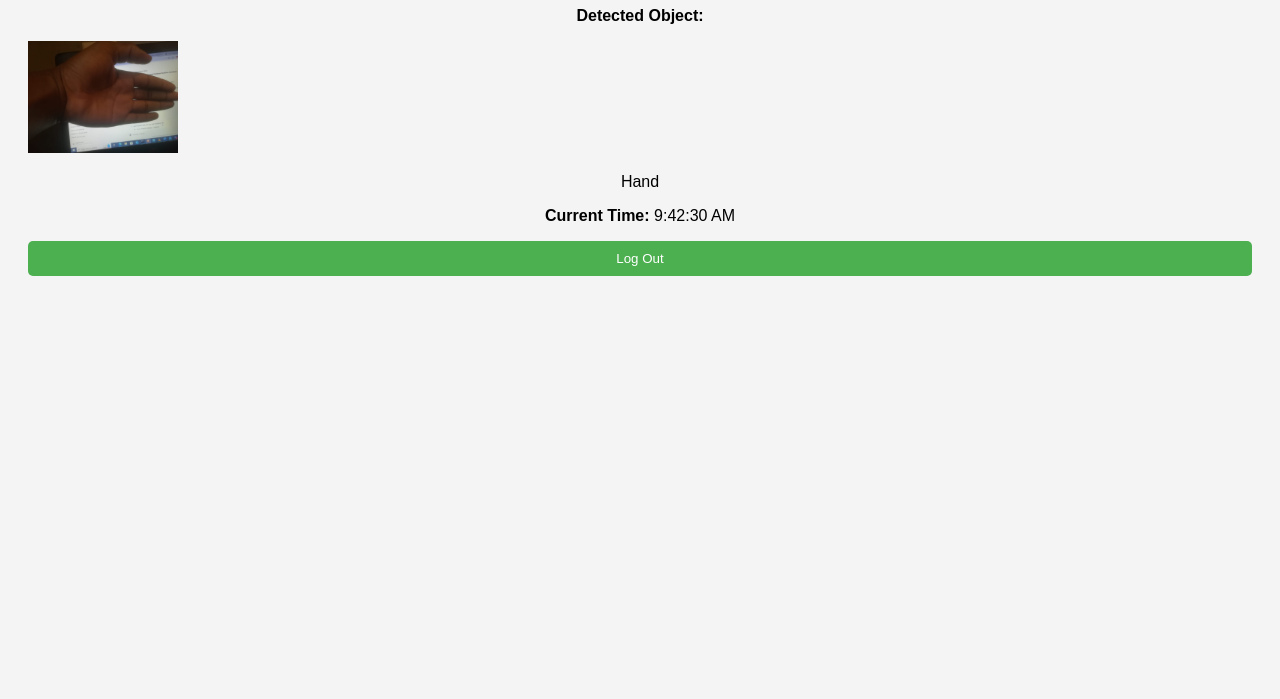
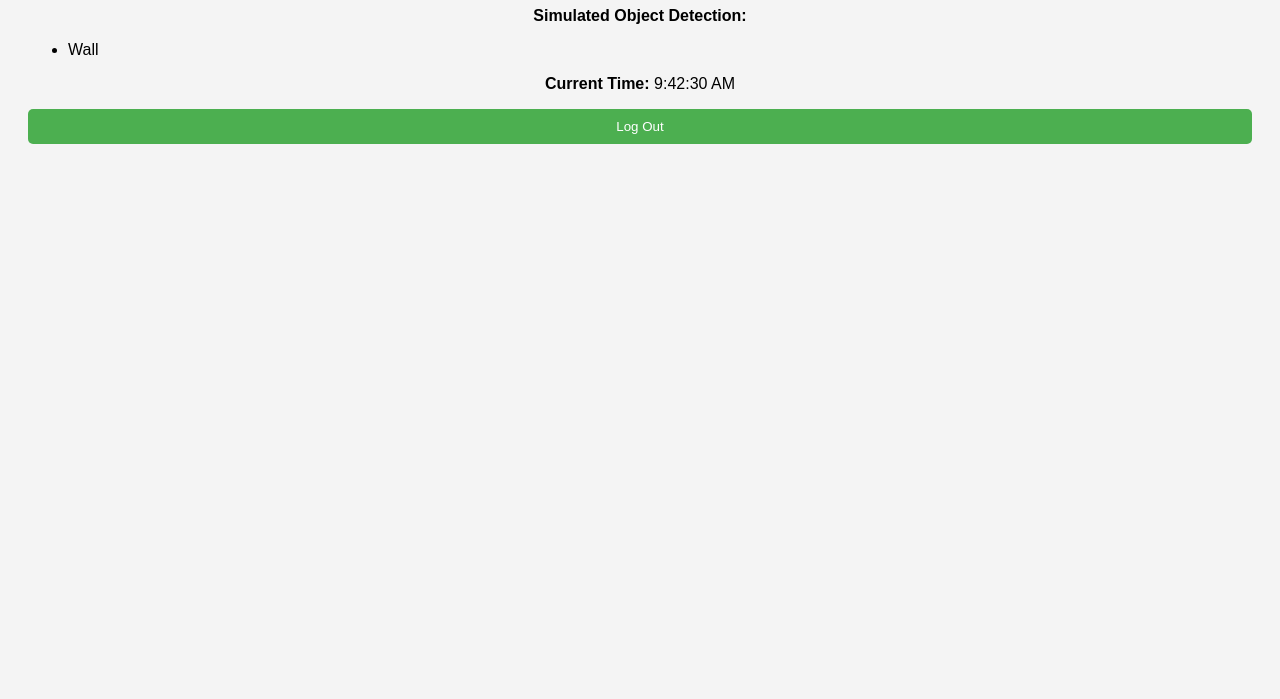
Before and after one commit to SPVNgcobo/Improved.com, a plain HTML site: page index.html in a window 1280 px wide. Shown: the part 101-800 px from the top of the page. Drawn offline with Linux system fonts and the light colour scheme.

Commit message:
Update index.html

```diff
--- a/index.html
+++ b/index.html
@@ -3,20 +3,21 @@
 <head>
     <meta charset="UTF-8">
     <meta name="viewport" content="width=device-width, initial-scale=1.0">
-    <title>Object Detection Display</title>
+    <title>Object Detection - Decoy Page</title>
     <link rel="stylesheet" href="style.css">
+    <script src="https://www.gstatic.com/firebasejs/9.6.1/firebase-app.js"></script>
+    <script src="https://www.gstatic.com/firebasejs/9.6.1/firebase-auth.js"></script>
 </head>
 <body>
-    <div id="main-container">
-        <h1>Object Detection Dashboard</h1>
+    <div id="decoy-container">
+        <h1>Object Detection</h1>
 
-        <!-- Display detected object with image -->
-        <div id="object-detection">
-            <p><strong>Detected Object:</strong></p>
-            <div id="object-display">
-                <img id="object-image" src="" alt="Detected Object Image" style="width: 150px; height: auto;">
-                <p id="object-name"></p>
-            </div>
+        <!-- Simulated Object Detection Status -->
+        <div id="status">
+            <p><strong>Simulated Object Detection:</strong></p>
+            <ul id="object-list">
+                <!-- Detected objects will be listed here -->
+            </ul>
         </div>
 
         <!-- Current Time Display -->
@@ -28,43 +29,41 @@
     </div>
 
     <script>
-        // Ensure image paths are correct relative to this HTML file
-        const detectedObjects = {
-            'Hand': 'hand.jpg',
-            'Screen': 'screen.jpg',
-            'Wall': 'wall.jpg',
-            'Unidentifiable Object': 'unidentified_object.jpg'
-        };
-
-        const objectNames = Object.keys(detectedObjects);
-        let currentObjectIndex = 0;
-
-        // Function to update the displayed object and image
-        function updateDetectedObject() {
-            const objectName = objectNames[currentObjectIndex];
-            const objectImage = detectedObjects[objectName];
-
-            document.getElementById('object-name').textContent = objectName;
-            document.getElementById('object-image').src = objectImage;
-
-            // Move to the next object in the list, looping back to the start if necessary
-            currentObjectIndex = (currentObjectIndex + 1) % objectNames.length;
-        }
-
-        // Update the detected object every 20 seconds
-        setInterval(updateDetectedObject, 20000);
-        updateDetectedObject(); // Initial call to display the first object
-
-        // Function to get the current time and update every second
+        // Function to get the current time and update the page every second
         function updateTime() {
             const currentTime = new Date().toLocaleTimeString();
             document.getElementById('current-time').innerText = currentTime;
         }
 
+        // Update time every second
         setInterval(updateTime, 1000);
-        updateTime(); // Initial call
+        updateTime(); // Call it once to set initial time
 
-        // Logout functionality
+        // Simulated detected objects (this would be replaced with actual detection logic)
+        const detectedObjects = ['Hand', 'Screen', 'Wall', 'Unknown Object', 'Door'];
+
+        // Function to update the list of detected objects every 20 seconds
+        function updateObjectList() {
+            const objectList = document.getElementById('object-list');
+
+            // Get a random object from the list to simulate detection
+            const randomObject = detectedObjects[Math.floor(Math.random() * detectedObjects.length)];
+
+            // Create a new list item for the detected object
+            const listItem = document.createElement('li');
+            listItem.textContent = randomObject;
+
+            // Append the new object to the list
+            objectList.appendChild(listItem);
+        }
+
+        // Update object list every 20 seconds
+        setInterval(updateObjectList, 20000);
+
+        // Simulate the first object detection when the page loads
+        updateObjectList();
+
+        // Sign out function (for simulation)
         document.getElementById('logoutBtn').addEventListener('click', () => {
             alert("Logged out successfully.");
             window.location.href = 'index.html'; // Redirect to the sign-in page
```
